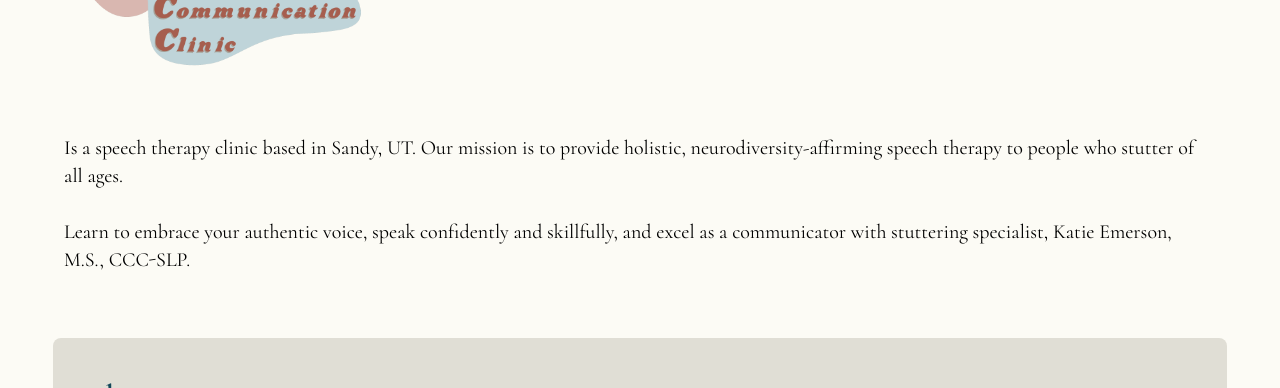
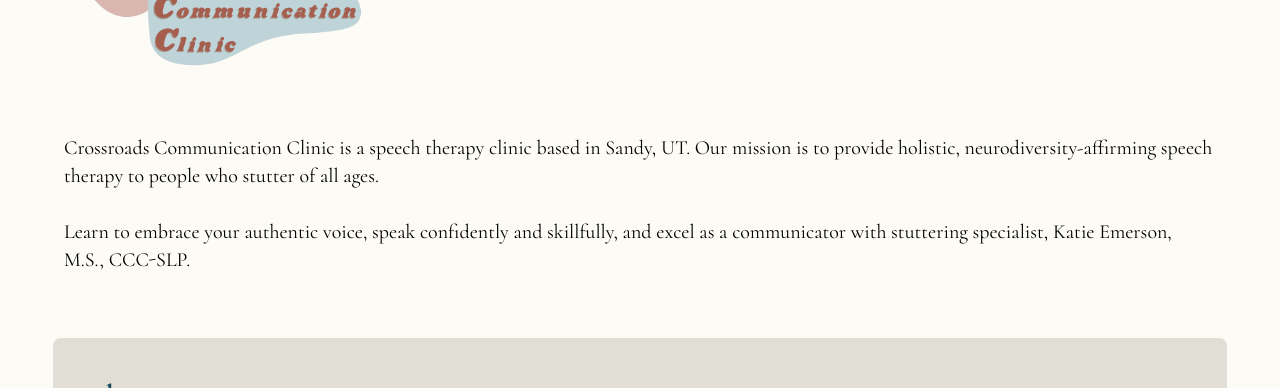
Before and after one commit to tanneremerson/crossroads-communication-clinic, a Next.js app: page / in a window 1280 px wide. Shown: the part 138-526 px from the top of the page. Built offline with nearby package versions, Linux system fonts and the light colour scheme.

Commit message:
Update company description

```diff
--- a/src/app/page.tsx
+++ b/src/app/page.tsx
@@ -13,8 +13,9 @@ export default function Home() {
         <Image src="/logo.png" alt="Picture of SLP" width={300} height={100} className="pl-3" />
       </div>
       <div className="p-[5%] text-xl">
-        Is a speech therapy clinic based in Sandy, UT. Our mission is to provide holistic,
-        neurodiversity-affirming speech therapy to people who stutter of all ages.
+        Crossroads Communication Clinic is a speech therapy clinic based in Sandy, UT. Our mission
+        is to provide holistic, neurodiversity-affirming speech therapy to people who stutter of all
+        ages.
         <br />
         <br />
         Learn to embrace your authentic voice, speak confidently and skillfully, and excel as a
```
